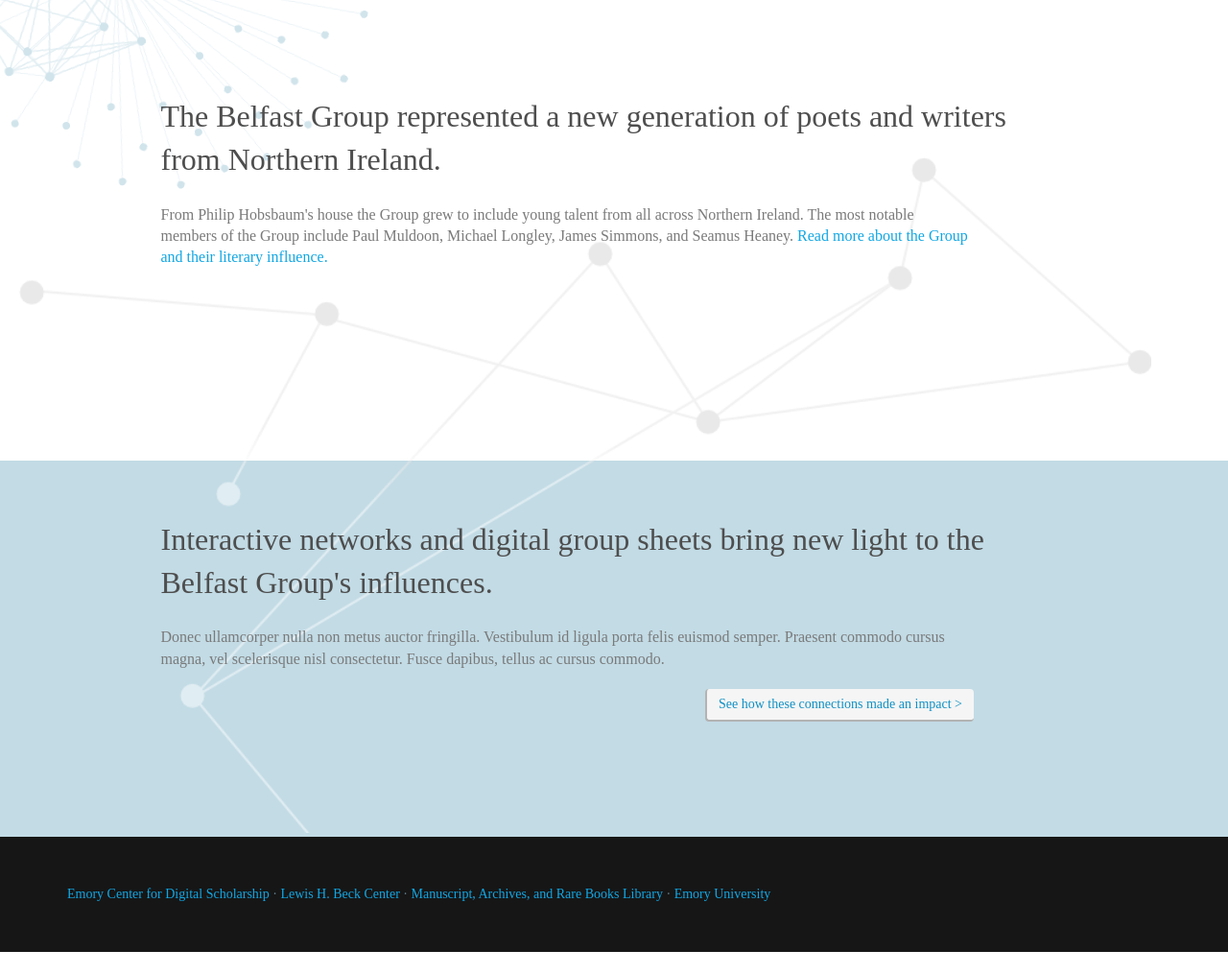
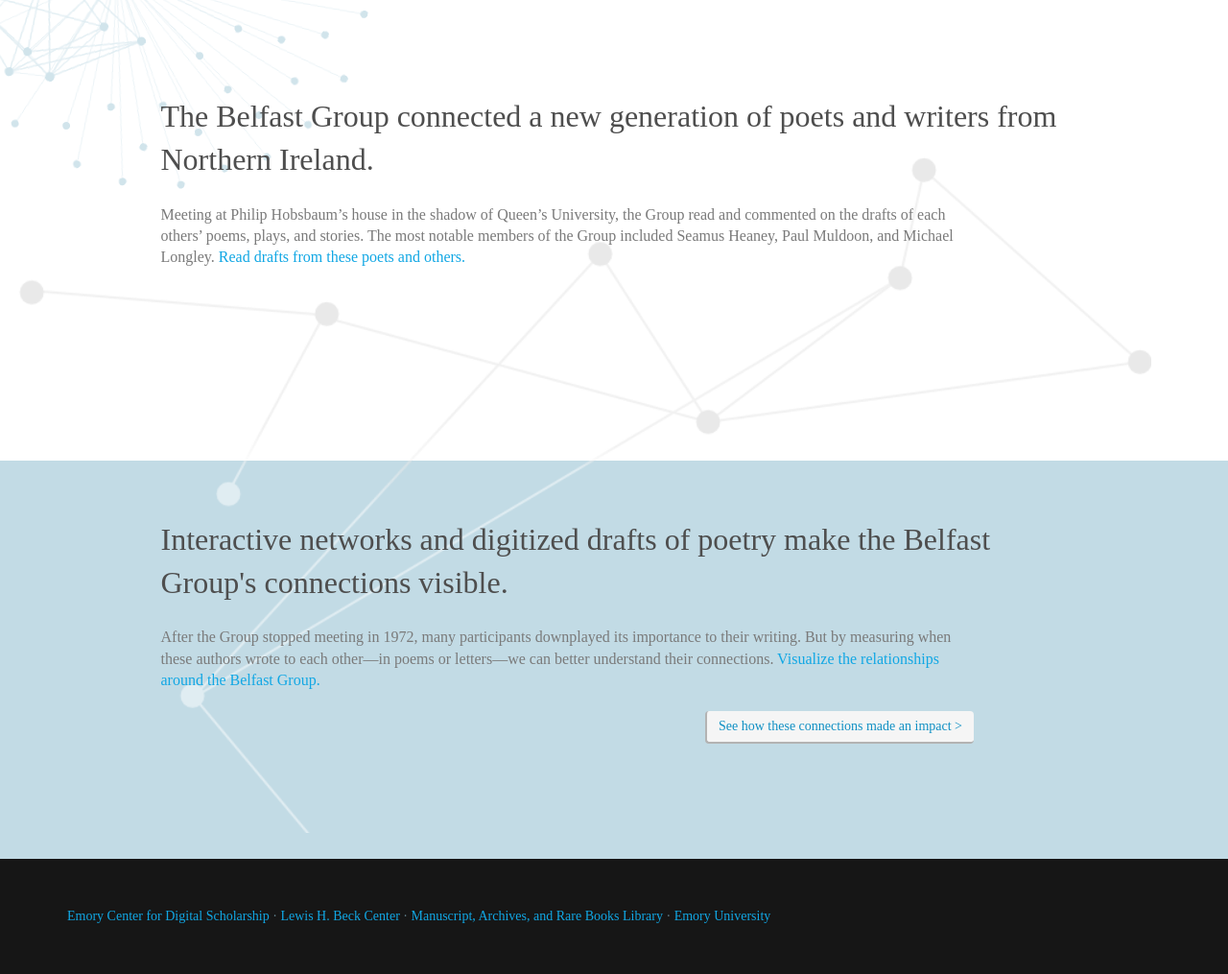
Before and after one commit to ecds/belfast-group-site, a Django app: template belfast/pages/templates/pages/site_index.html in a window 1280 px wide. Shown: the part 51-1066 px from the top of the page at 96% size. Before the commit the page ends 1043 px from the top, so only its background shows below. Run offline with Django 3.2, Linux system fonts and the light colour scheme; the template is opened without the code that fills it: most values are stand-ins (such as "Sample title", 1, 10 or a date in 2020); form fields are guessed from the names that the template uses; some libraries are stand-ins or nearby versions.

Commit message:
Update site_index.html
Added the new text/calls to action for the home page.

```diff
--- a/belfast/pages/templates/pages/site_index.html
+++ b/belfast/pages/templates/pages/site_index.html
@@ -11,12 +11,12 @@
     <div class="container">
       <div class="section row">
         <header class="col-xs-12 col-sm-10 col-sm-offset-1">
-          <h2 class="section-heading">The Belfast Group represented a new generation
-            of poets and writers from Northern Ireland.
+          <h2 class="section-heading">The Belfast Group connected a new generation of poets and writers
+          from Northern Ireland.
           </h2>
         </header>
         <div class="content col-xs-12 col-sm-9 col-sm-offset-1">
-          <p class="lead">From Philip Hobsbaum's house the Group grew to include young talent from all across Northern Ireland. The most notable members of the Group include Paul Muldoon, Michael Longley, James Simmons, and Seamus Heaney. <a href="#">Read more about the Group and their literary influence.</a>
+          <p class="lead">Meeting at Philip Hobsbaum’s house in the shadow of Queen’s University, the Group read and commented on the drafts of each others’ poems, plays, and stories. The most notable members of the Group included Seamus Heaney, Paul Muldoon, and Michael Longley. <a href="#">Read drafts from these poets and others.</a>
           </p>
         </div>
       </div>
@@ -27,12 +27,12 @@
     <div class="container">
       <div class="section row">
         <header class="col-xs-12 col-sm-10 col-sm-offset-1">
-          <h2 class="section-heading">Interactive networks and digital group sheets
-            bring new light to the Belfast Group's influences.
+          <h2 class="section-heading">Interactive networks and digitized drafts of poetry
+          make the Belfast Group's connections visible.
           </h2>
         </header>
         <div class="content col-xs-12 col-sm-9 col-sm-offset-1">
-          <p class="lead">Donec ullamcorper nulla non metus auctor fringilla. Vestibulum id ligula porta felis euismod semper. Praesent commodo cursus magna, vel scelerisque nisl consectetur. Fusce dapibus, tellus ac cursus commodo.</p>
+          <p class="lead">After the Group stopped meeting in 1972, many participants downplayed its importance to their writing. But by measuring when these authors wrote to each other&#8212;in poems or letters&#8212;we can better understand their connections. <a href="#">Visualize the relationships around the Belfast Group.</a></p>
           <button type="button" class="btn btn-primary pull-right">See how these connections made an impact ></button>
         </div>
       </div>
```
